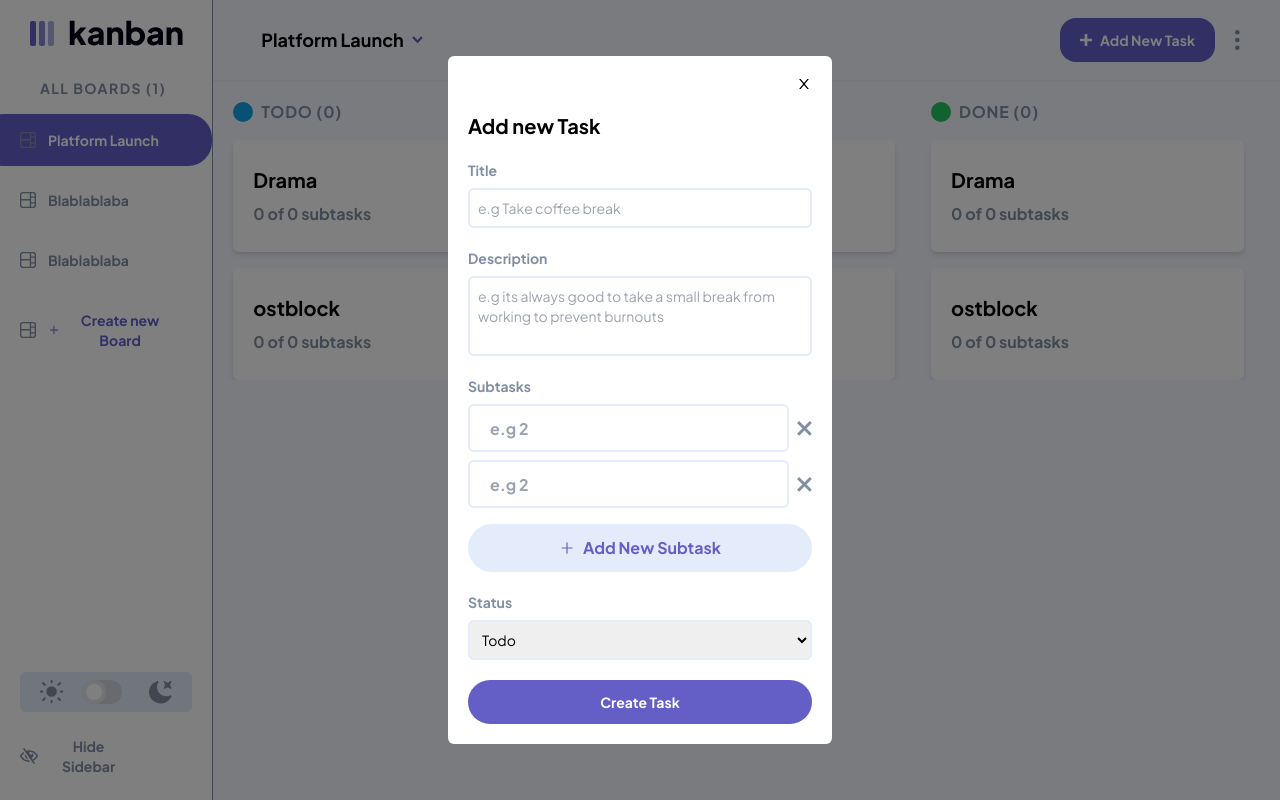
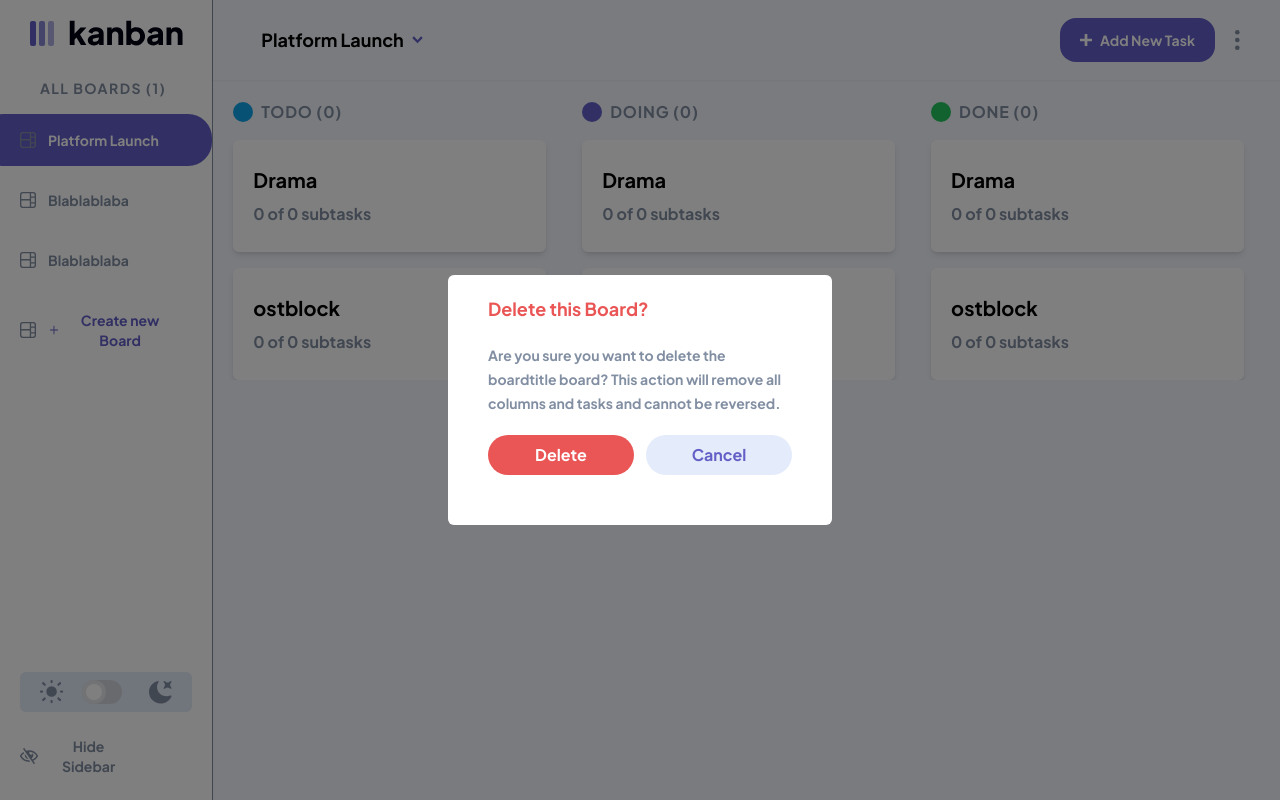
Before and after one commit to danielgen01/kanbanboard-frontend, a React (Vite) app: page / in a window 1280 px wide. Built offline with nearby package versions, Linux system fonts and the light colour scheme.

Commit message:
add hover animation for  buttons

```diff
--- a/src/App.tsx
+++ b/src/App.tsx
@@ -16,11 +16,11 @@ function App() {
       {/* <Navbar /> */}
       <Sidebar />
       <Board />
-      <NewTaskForm />
+      {/* <NewTaskForm /> */}
       {/* <ViewTaskForm /> */}
       {/* <AddBoardForm /> */}
       {/* <EditBoardForm /> */}
-      {/* <DeleteBoard /> */}
+      <DeleteBoard />
       {/* <DeleteTask /> */}
     </div>
   )
--- a/src/components/Forms/DeleteBoard/DeleteBoard.tsx
+++ b/src/components/Forms/DeleteBoard/DeleteBoard.tsx
@@ -3,8 +3,10 @@ import React from "react"
 const DeleteBoard = () => {
   return (
     <section className="transparent-background bg-black/50 absolute top-0 left-0 h-screen w-screen">
-      <div className="delete-box px-5 min-h-[300px] bg-white dark:bg-dark-gray  w-[90%] md:w-[50%] lg:w-[40%] xl:w-[30%]
-      fixed top-1/2 left-1/2 -translate-x-1/2 -translate-y-1/2 rounded-md">
+      <div
+        className="delete-box px-5 min-h-[250px] bg-white dark:bg-dark-gray  w-[90%] md:w-[50%] lg:w-[40%] xl:w-[30%]
+      fixed top-1/2 left-1/2 -translate-x-1/2 -translate-y-1/2 rounded-md"
+      >
         <div className="content py-5 px-5 flex flex-col gap-5">
           <h1 className="text-lg  text-dark-red font-bold">
             Delete this Board?
@@ -13,16 +15,16 @@ const DeleteBoard = () => {
             Are you sure you want to delete the boardtitle board? This action
             will remove all columns and tasks and cannot be reversed.
           </p>
-          <div className="button flex flex-col gap-3">
+          <div className="button flex flex-col gap-3 lg:grid lg:grid-cols-2">
             <button
-              className="bg-dark-red text-white font-bold py-2 px-4 rounded-3xl"
+              className="bg-dark-red text-white font-bold py-2 px-4 rounded-3xl hover:bg-bright-red duration-100"
               type="button"
               onClick={() => window.location.reload()}
             >
               Delete
             </button>
             <button
-              className=" bg-bright-gray dark:bg-white text-dark-purple font-bold py-2 px-4 rounded-3xl"
+              className=" bg-bright-gray dark:bg-white text-dark-purple font-bold py-2 px-4 rounded-3xl hover:bg-[#F4F7FD] dark:hover:bg-white duration-100"
               type="button"
               onClick={() => window.location.reload()}
             >
```
